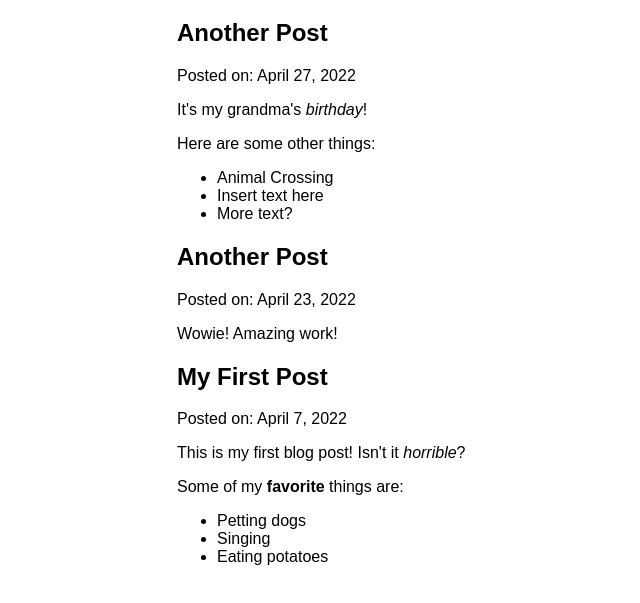
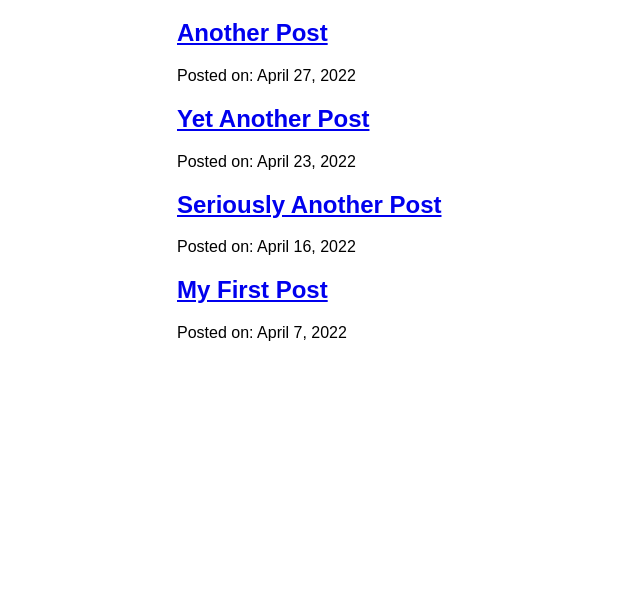
Before and after one commit to ramyarajasekaran/the-greate-gatsby, a Gatsby site: page /blog in a window 1280 px wide. Shown: the part 157-760 px from the top of the page, without its empty margins (213-853 px from the left). Built offline with nearby package versions, Linux system fonts and the light colour scheme; Gatsby itself is replaced by a stand-in of ours.

Commit message:
part 6 of tutorial done

```diff
--- /dev/null
+++ b/blog/seriously-another-post.mdx
@@ -0,0 +1,6 @@
+---
+title: "Seriously Another Post"
+date: "2022-04-16"
+---
+
+Doing more stuff here, I guess?
--- a/blog/yet-another-post.mdx
+++ b/blog/yet-another-post.mdx
@@ -1,5 +1,5 @@
 ---
-title: "Another Post"
+title: "Yet Another Post"
 date: "2022-04-23"
 ---
 
--- a/src/pages/blog.js
+++ b/src/pages/blog/index.js
@@ -1,6 +1,6 @@
 import * as React from 'react'
-import { graphql } from 'gatsby'
-import Layout from '../components/layout'
+import { Link, graphql } from 'gatsby'
+import Layout from '../../components/layout'
 import { MDXRenderer } from 'gatsby-plugin-mdx'
 
 const BlogPage = ({ data }) => {
@@ -9,11 +9,12 @@
                 {
                     data.allMdx.nodes.map(node => (
                         <article key={node.id}>
-                            <h2>{node.frontmatter.title}</h2>
+                            <h2>
+                              <Link to={`/blog/${node.slug}`}>
+                              {node.frontmatter.title}
+                              </Link>
+                            </h2>
                             <p>Posted on: {node.frontmatter.date}</p>
-                            <MDXRenderer>
-                                {node.body}
-                            </MDXRenderer>
                         </article>
                     ))
                 }
@@ -30,7 +31,7 @@
           title
         }
         id
-        body
+        slug
       }
     }
   }
```
Also changed, not shown: src/pages/blog/{mdx.slug}.js (added, +27 -0 lines).
